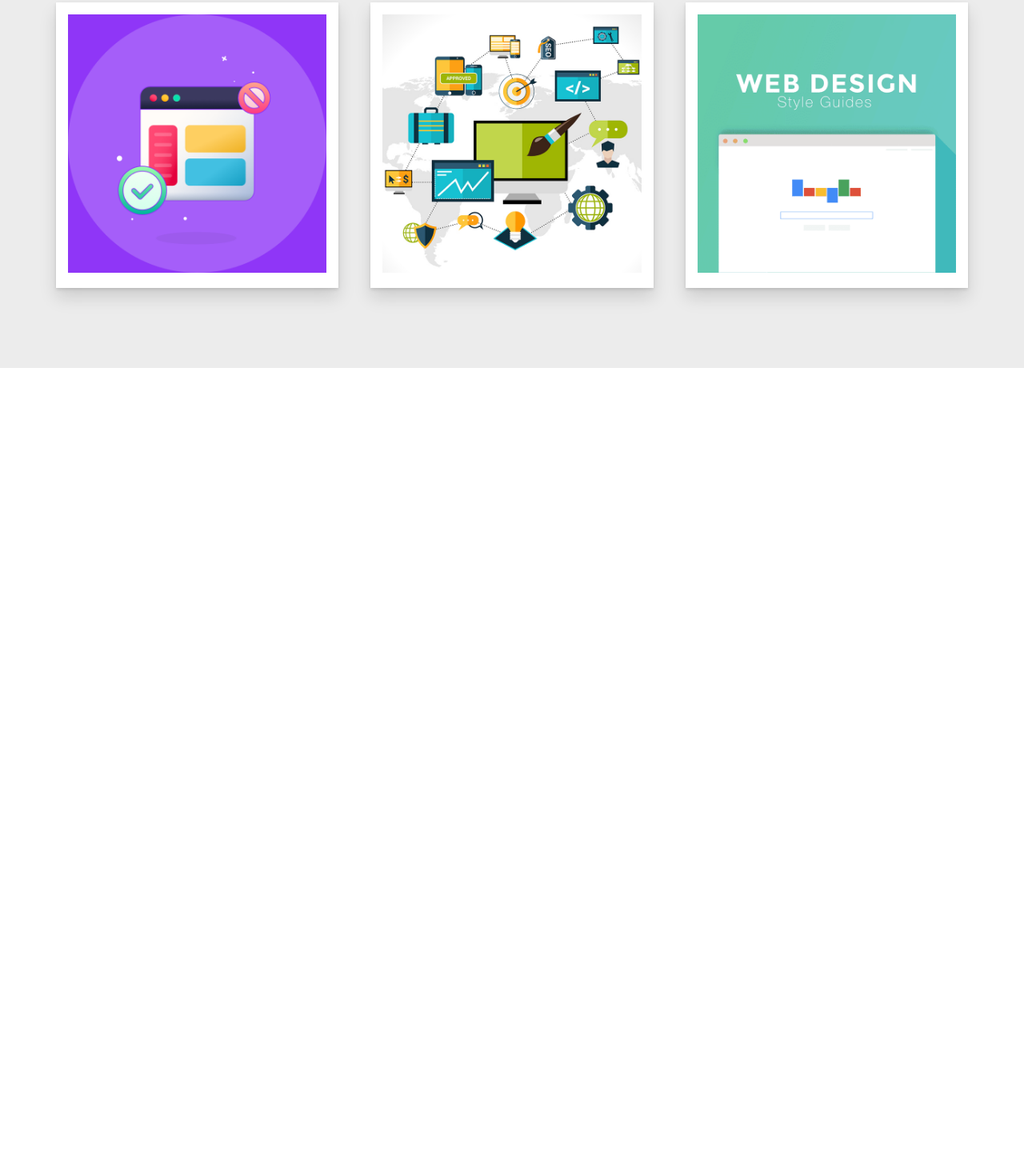
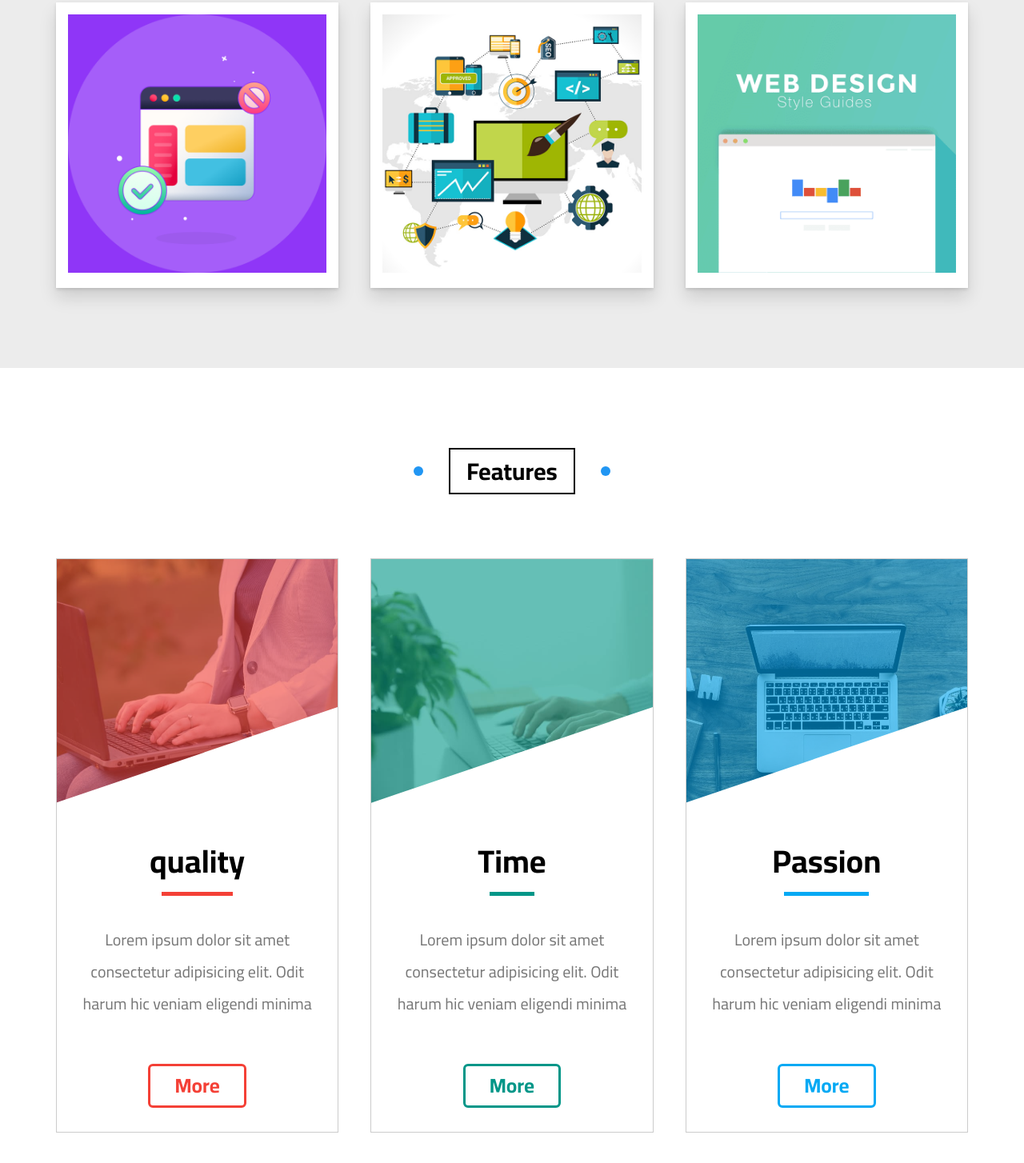
Before and after one commit to eman31986/Template_3, a plain HTML site: page index.html in a window 1280 px wide. Shown: the part 2550-4004 px from the top of the page at 80% size. Before the commit the page ends 3010 px from the top, so only its background shows below. Drawn offline with nearby package versions, Linux system fonts and the light colour scheme.

Commit message:
Features Section

```diff
--- a/CSS/main.css
+++ b/CSS/main.css
@@ -436,7 +436,132 @@ ul{
     }
 }
 
+/* Features */
+.features{
+    padding-top: var(--padding-top);
+    padding-bottom: var(--padding-bottom);
+    position: relative;
+    background-color: white;
 
+.container{
+    display: grid;
+    grid-template-columns: repeat(auto-fill,minmax(300px, 1fr));
+    gap: 40px;
+
+    .box{
+        text-align: center;
+        border: 1px solid #ccc;
+    }
+    .img-holder{
+        position: relative;
+        overflow: hidden;
+    }
+    .img-holder::before{
+        content: "";
+        position: absolute;
+        left: 0;
+        top: 0;
+        width: 100%;
+        height: 100%;
+    }
+    .img-holder::after{
+        content: "";
+        position: absolute;
+        bottom: 0;
+        right: 0;
+        border-style: solid;
+        border-width: 0px 0px 170px 500px;
+        border-color: transparent transparent white transparent;
+        transition: var(--transition);
+    }
+    .box:hover .img-holder::after{
+        border-width: 170px 500px 170px 0;
+    }
+    img{
+        max-width: 100%;
+    }
+
+}
+.box h2{
+    position: relative;
+    font-size: 40px;
+    width: fit-content;
+    margin: auto;
+}
+.box h2::after{
+    content: "";
+    position: absolute;
+    bottom: -20px;
+    left: 15px;
+    height: 5px;
+    width: calc(100% - 30px);
+}
+.box p{
+    line-height: 2;
+    font-size: 20px;
+    margin: 30px 0;
+    padding: 25px;
+    color: #777;
+}
+.box a{
+    display: block;
+    border: 3px solid transparent;
+    width: fit-content;
+    margin: 0 auto 30px;
+    font-weight: bold ;
+    font-size: 25px;
+    padding: 10px 30px;
+    border-radius: 6px;
+    transition: var(--transition);
+}
+.quality .img-holder::before{
+    background-color: rgb(244 64 54 / 60%);
+
+}
+.quality h2::after{
+    background-color: #f44036;
+}
+.quality a{
+    color: #f44036;
+    border-color: #f44036;
+    background: linear-gradient(to right, #f44036 50%,white 50%);
+    background-size: 200% 100%;
+    background-position: right bottom;
+}
+.time .img-holder::before{
+    background-color: rgb(0 150 136 / 60%);
+
+}
+.time h2::after{
+    background-color: #009688;
+}
+.time a{
+    color: #009688;
+    border-color: #009688;
+    background: linear-gradient(to right, #009688 50%,white 50%);
+    background-size: 200% 100%;
+    background-position: right bottom;
+}
+.passion .img-holder::before{
+    background-color: rgb(3 169 244 / 60%);
+
+}
+.passion h2::after{
+    background-color: #03a9f4;
+}
+.passion a{
+    color: #03a9f4;
+    border-color: #03a9f4;
+    background: linear-gradient(to right, #03a9f4 50%,white 50%);
+    background-size: 200% 100%;
+    background-position: right bottom;
+}
+.box:hover a{
+    background-position: left bottom;
+    color: white;
+}
+
+}
 
 /* Animation */
 @keyframes up-and-down {
--- a/index.html
+++ b/index.html
@@ -241,6 +241,40 @@
             </div>
         </div>
     </div>
-        <!-- End Gallery-->
+    <!-- End Gallery-->
+    <!-- Start Features -->
+    <div class="features" id="features">
+    <h2 class="main-title">Features</h2>
+        <div class="container">
+            <div class="box quality">
+                <div class="img-holder">
+                <img src="images/features-01.jpg" alt="">
+                </div>
+                <h2>quality</h2>
+                <p>Lorem ipsum dolor sit amet consectetur adipisicing elit.
+                Odit harum hic veniam eligendi minima</p>
+                <a href="#">More</a>
+            </div>
+            <div class="box time">
+                <div class="img-holder">
+                <img src="images/features-02.jpg" alt="">
+                </div>
+                <h2>Time</h2>
+                <p>Lorem ipsum dolor sit amet consectetur adipisicing elit.
+                Odit harum hic veniam eligendi minima</p>
+                <a href="#">More</a>
+            </div>
+            <div class="box passion">
+                <div class="img-holder">
+                <img src="images/features-03.jpg" alt="">
+                </div>
+                <h2>Passion</h2>
+                <p>Lorem ipsum dolor sit amet consectetur adipisicing elit.
+                Odit harum hic veniam eligendi minima</p>
+                <a href="#">More</a>
+            </div>
+        </div>
+    </div>
+    <!-- End Features-->
 </body>
 </html>
```
Also changed, not shown: images/features-01.jpg (added), images/features-02.jpg (added), images/features-03.jpg (added).
